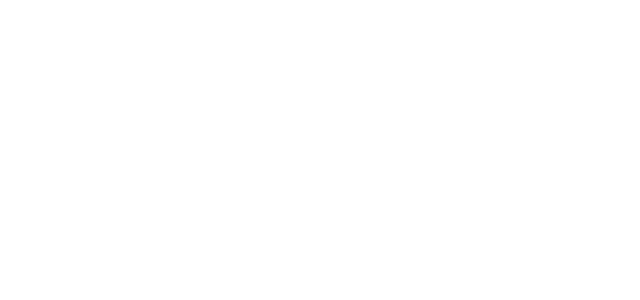
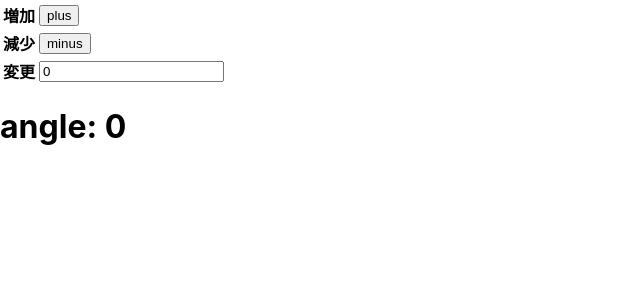
Before and after one commit to sugita177/distributor-animation-project-trial, a React (Create React App) app: page / in a window 1280 px wide. Shown: the top 300 px of the page, without its empty margins (0-640 px from the left). Built offline with nearby package versions, Linux system fonts and the light colour scheme.

Commit message:
redux-toolkit 動作確認

```diff
--- a/package.json
+++ b/package.json
@@ -3,12 +3,14 @@
   "version": "0.1.0",
   "private": true,
   "dependencies": {
+    "@reduxjs/toolkit": "^2.2.0",
     "@testing-library/jest-dom": "^5.17.0",
     "@testing-library/react": "^13.4.0",
     "@testing-library/user-event": "^13.5.0",
     "react": "^18.2.0",
     "react-dom": "^18.2.0",
-    "react-scripts": "5.0.1",
+    "react-redux": "^9.1.0",
+    "react-scripts": "^5.0.1",
     "web-vitals": "^2.1.4"
   },
   "scripts": {
--- a/src/Animation.js
+++ b/src/Animation.js
@@ -1,9 +1,13 @@
-import { StateValuesContext } from "./StateValuesProvider";
+import { useSelector } from "react-redux"
 
 export default function Animation() {
+    const angle = useSelector((state) => state.position.angle)
     return (
-        <canvas>
+        <div>
+            <h1>angle: {angle}</h1>
+            <canvas>
 
-        </canvas>
+            </canvas>
+        </div>
     )
 }
--- a/src/InputValues.js
+++ b/src/InputValues.js
@@ -1,14 +1,36 @@
-import { StateValuesContext } from "./StateValuesProvider";
-
-function changeStateValues() {
-
-}
+import { useSelector } from "react-redux";
+import { useDispatch } from "react-redux";
+import {increaseAngle, decreaseAngle, changeAngle } from "./redux/positionSlice";
 
 export default function InputValues() {
+    const angle = useSelector((state) => state.position.angle)
+    const dispatch = useDispatch();
+
     return(
         <table>
             <tbody>
-
+                <tr>
+                    <th>増加</th>
+                    <td><button onClick={
+                        () => dispatch(increaseAngle())
+                    }>plus</button></td>
+                </tr>
+                <tr>
+                    <th>減少</th>
+                    <td><button onClick={
+                        () => dispatch(decreaseAngle())
+                    }>minus</button></td>
+                </tr>
+                <tr>
+                    <th>変更</th>
+                    <td>
+                        <input
+                        type="number"
+                        value={angle}
+                        onChange={e => dispatch(changeAngle(e.target.value))}
+                        />
+                    </td>
+                </tr>
             </tbody>
         </table>
     )
--- a/src/Main.js
+++ b/src/Main.js
@@ -1,14 +1,11 @@
-import { StateValuesProvider } from "./StateValuesProvider";
 import InputValues from "./InputValues";
 import Animation from "./Animation";
 
 export default function Main() {
     return (
-        <StateValuesProvider>
             <div>
                 <InputValues />
                 <Animation />
             </div>
-        </StateValuesProvider>
     )
 }
--- a/src/index.js
+++ b/src/index.js
@@ -3,11 +3,15 @@
 import './index.css';
 import Main from './Main';
 import reportWebVitals from './reportWebVitals';
+import { store } from './redux/store';
+import { Provider } from 'react-redux';
 
 const root = ReactDOM.createRoot(document.getElementById('root'));
 root.render(
   <React.StrictMode>
-    <Main />
+    <Provider store={store}>
+      <Main />
+    </Provider>
   </React.StrictMode>
 );
 
--- /dev/null
+++ b/src/redux/positionSlice.js
@@ -0,0 +1,26 @@
+import { createSlice } from "@reduxjs/toolkit";
+
+export const positionSlice = createSlice({
+    name: 'position',
+    initialState: {
+        centerX: 0,
+        centerY: 0,
+        angle: 0,
+        radius: 0,
+    },
+    reducers: {
+        increaseAngle: (state) => {
+            state.angle += 1;
+        },
+        decreaseAngle: (state) => {
+            state.angle -= 1;
+        },
+        changeAngle: (state, action) => {
+            state.angle = action.payload;
+        }
+    },
+});
+
+export const {increaseAngle, decreaseAngle, changeAngle} = positionSlice.actions;
+
+export default positionSlice.reducer;
--- /dev/null
+++ b/src/redux/store.js
@@ -0,0 +1,8 @@
+import { configureStore } from "@reduxjs/toolkit";
+import positionReducer from "./positionSlice"
+
+export const store = configureStore({
+    reducer: {
+        position: positionReducer,
+    },
+});
```
Also changed, not shown: 1 other file (tests, documents, lock files or other folders).
